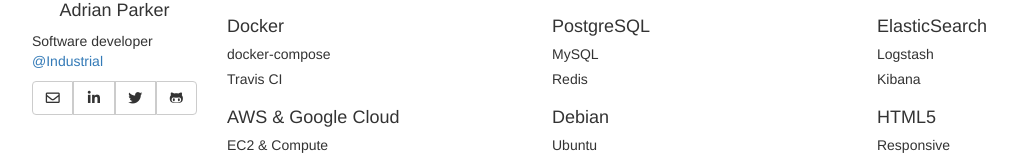
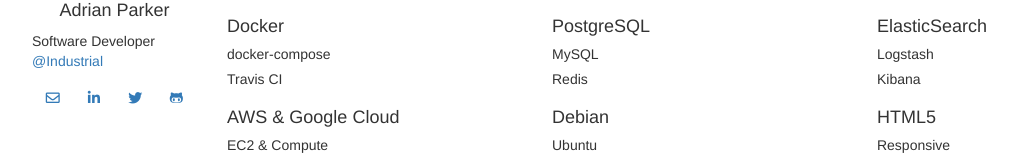
Before and after one commit to ihsw/ihsw.github.io, a plain HTML site: page index.html in a window 1280 px wide. Shown: the part 174-334 px from the top of the page, without its empty margins (38-1055 px from the left). Drawn offline with Linux system fonts and the light colour scheme.

Commit message:
Fix button styling, wording.

```diff
--- a/index.html
+++ b/index.html
@@ -18,18 +18,18 @@
       <div class="col-lg-2">
         <img class="img-thumbnail" src="./img/1086917.jpeg" />
         <h4 style="text-align: center;">Adrian Parker</h4>
-        <p>Software developer <a href="https://industrialagency.ca/">@Industrial</a></p>
+        <p>Software Developer <a href="https://industrialagency.ca/">@Industrial</a></p>
         <div class="btn-group btn-group-justified">
-            <a class="btn btn-default" href="mailto:ihsw.aparker@gmail.com?subject=Hi">
+            <a class="btn btn-link" href="mailto:ihsw.aparker@gmail.com?subject=Hi">
                 <i class="far fa-envelope"></i>
             </a>
-            <a class="btn btn-default" href="https://www.linkedin.com/in/adrian-parker-0b2b871a/" target="_blank">
+            <a class="btn btn-link" href="https://www.linkedin.com/in/adrian-parker-0b2b871a/" target="_blank">
               <i class="fab fa-linkedin-in"></i>
             </a>
-            <a class="btn btn-default" href="https://twitter.com/ihsw_aparker" target="_blank">
+            <a class="btn btn-link" href="https://twitter.com/ihsw_aparker" target="_blank">
               <i class="fab fa-twitter"></i>
             </a>
-            <a class="btn btn-default" href="https://github.com/ihsw" target="_blank">
+            <a class="btn btn-link" href="https://github.com/ihsw" target="_blank">
               <i class="fab fa-github-alt"></i>
             </a>
         </div>
```
